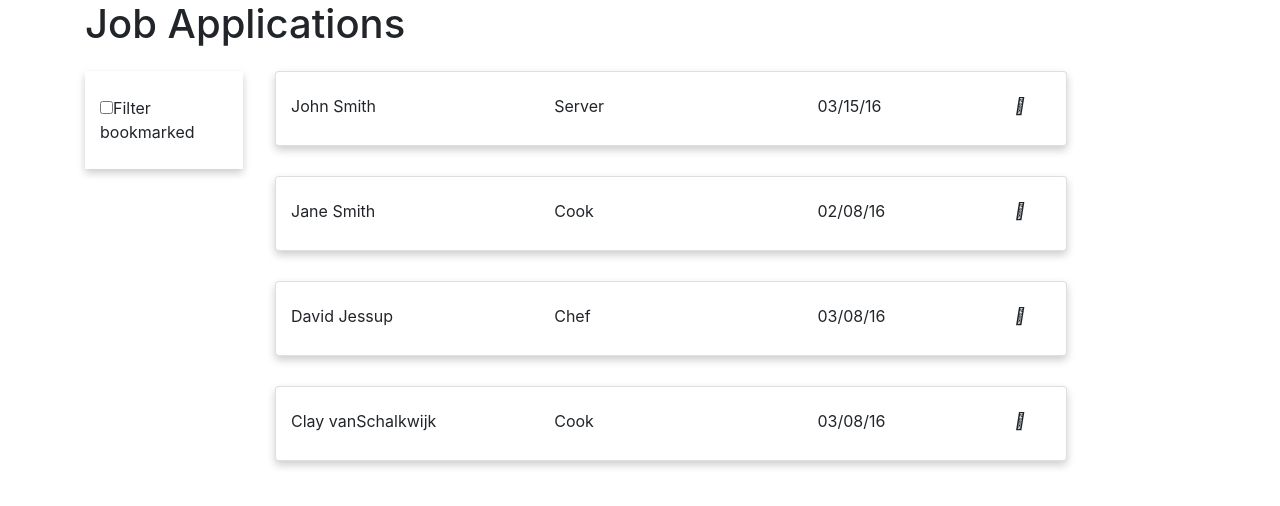
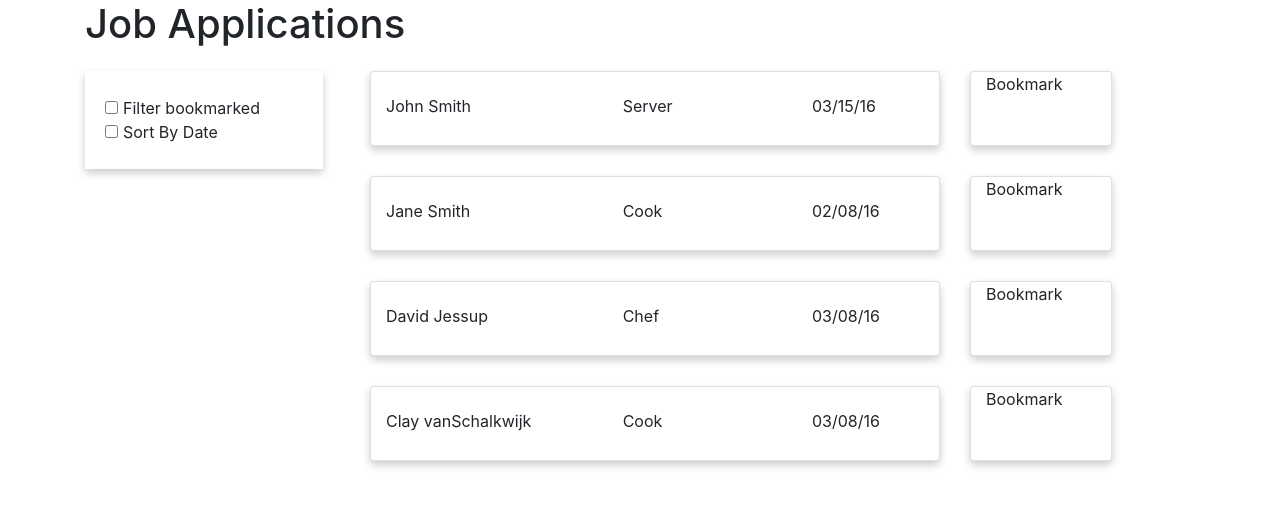
Before and after one commit to jking94/job-application-dashboard, an Angular app: page /dashboard in a window 1280 px wide. Shown: the top 506 px of the page. Built offline with nearby package versions, Linux system fonts and the light colour scheme.

Commit message:
Added state management service + localStorage
Added the state management service to better maintain the state of the front end, while using lots of filters.  As well as added the use of localStorage to persist data even if the user closes the window/tab and re-navigates to it

```diff
--- a/src/app/application-detail/application-detail.component.html
+++ b/src/app/application-detail/application-detail.component.html
@@ -30,8 +30,9 @@
     </div>
   </div>
   <div class="row">
-    <div class="col-10 mx-auto" *ngFor="let day of application.availability | keyvalue">
-      {{day.key}}:{{day.value}}
+    <div class="col-10 mx-auto" *ngFor="let day of application.schedule">
+      {{day.displayName}} :
+      {{day.Hours}}
     </div>
   </div>
   <div class="row">
--- a/src/app/application-detail/application-detail.component.ts
+++ b/src/app/application-detail/application-detail.component.ts
@@ -1,6 +1,7 @@
 import { Component, OnInit } from '@angular/core';
 import { DataService } from '../data.service';
 import { Router } from '@angular/router'
+import { KeyValue } from '@angular/common';
 
 @Component({
   selector: 'app-application-detail',
--- a/src/app/dashboard/dashboard.component.html
+++ b/src/app/dashboard/dashboard.component.html
@@ -9,27 +9,38 @@
 <div class="container">
   <div class="row">
 
-    <div class="col-12 col-md-2">
+    <div class="col-12 col-md-3">
       <div class="row">
         <div class="col-10 card-container">
-          <input type="checkbox" (change)="filterBookmarkedApplications()" />
-          <span>Filter bookmarked</span>
-        </div>
-      </div>
-    </div>
-
-    <div class="col-12 col-md-10">
-      <div class="row" *ngFor="let application of data">
-        <div (click)="viewApplication(application)" class="card col-10">
-          <div style="margin-top:22px" class="row">
-            <p class="col-4">{{application.name}}</p>
-            <p class="col-4">{{application.position}}</p>
-            <p class="col-3">{{application.applied}}</p>
-            <i class="col-1 fas fa-user"></i>
+          <div class="row">
+            <div class="col-12">
+              <input class="filter-checkbox" type="checkbox"
+                (change)="stateManagement.filterBookmarkedApplications()" />
+              <span>Filter bookmarked</span>
+            </div>
+          </div>
+          <div class="row">
+            <div class="col-12">
+              <input class="filter-checkbox" type="checkbox" (change)="stateManagement.sortByDate()" />
+              <span>Sort By Date</span>
+            </div>
           </div>
         </div>
       </div>
     </div>
 
+    <div class="col-12 col-md-9">
+      <div class="row" *ngFor="let application of stateManagement.data">
+        <div (click)="stateManagement.viewApplication(application)" class="card col-8">
+          <div style="margin-top:22px" class="row">
+            <p class="col-5">{{application.name}}</p>
+            <p class="col-4">{{application.position}}</p>
+            <p class="col-3">{{application.applied}}</p>
+          </div>
+        </div>
+        <div (click)="stateManagement.bookmarkApplication(application)" class="card col-2">Bookmark</div>
+      </div>
+    </div>
+
   </div>
 </div>
--- a/src/app/dashboard/dashboard.component.scss
+++ b/src/app/dashboard/dashboard.component.scss
@@ -19,3 +19,7 @@ p{
 .card:hover {
   box-shadow: 0 8px 16px 0 rgba(0,0,0,0.2);
 }
+
+.filter-checkbox{
+  margin:5px;
+}
--- a/src/app/dashboard/dashboard.component.ts
+++ b/src/app/dashboard/dashboard.component.ts
@@ -1,6 +1,5 @@
 import { Component, OnInit } from '@angular/core';
-import { Router } from '@angular/router';
-import { DataService } from '../data.service';
+import { StateManagementService } from '../state-management.service';
 
 
 @Component({
@@ -9,33 +8,10 @@ import { DataService } from '../data.service';
   styleUrls: ['./dashboard.component.scss']
 })
 export class DashboardComponent implements OnInit {
-  data;
-  public showingBookmarked = false;
 
-  constructor(public dataService: DataService, private router: Router) {
-    this.data = this.dataService.sampleData;
-    console.log('Reading local json files');
-    console.log(dataService.sampleData);
-  }
+  constructor(public stateManagement: StateManagementService) { }
 
   ngOnInit() {
   }
 
-  viewApplication(application) {
-    this.dataService.applicationDetail = application;
-    this.router.navigate(['/application-detail']);
-  }
-
-  filterBookmarkedApplications() {
-
-    if (this.showingBookmarked) {
-      this.data = this.dataService.sampleData;
-    } else {
-      this.data = this.data.filter((application) => {
-        return application.bookmarked === true;
-      });
-    }
-    this.showingBookmarked = !this.showingBookmarked;
-  }
-
 }
--- a/src/app/data.service.ts
+++ b/src/app/data.service.ts
@@ -5,12 +5,51 @@ import data from '../sampleData/data.json';
   providedIn: 'root'
 })
 export class DataService {
-  sampleData = data;
+  sampleData;
   applicationDetail;
 
+
   constructor() {
-    this.sampleData.map((application) => {
-      application['bookmarked'] = false;
-    });
+
+    if (localStorage.getItem('inMemoryDB') === null) {
+      localStorage.setItem('inMemoryDB', JSON.stringify(data));
+      this.sampleData = JSON.parse(localStorage.getItem('inMemoryDB'));
+      this.sampleData.map((application) => {
+        application['bookmarked'] = false;
+      });
+      this.sampleData.forEach((x) => {
+        x['schedule'] = [];
+        x['schedule'].push(
+          {
+            Hours: x.availability['M'], displayName: 'Monday'
+          },
+          {
+            Hours: x.availability['T'], displayName: 'Tuesday'
+          },
+          {
+            Hours: x.availability['W'], displayName: 'Wednesday'
+          },
+          {
+            Hours: x.availability['Th'], displayName: 'Thursday'
+          },
+          {
+            Hours: x.availability['F'], displayName: 'Friday'
+          },
+          {
+            Hours: x.availability['S'], displayName: 'Saturday'
+          },
+          {
+            Hours: x.availability['Su'], displayName: 'Sunday'
+          },
+        );
+      });
+      localStorage.setItem('inMemoryDB', JSON.stringify(this.sampleData));
+      console.log(localStorage.getItem('inMemoryDB'));
+
+    } else {
+      this.sampleData = JSON.parse(localStorage.getItem('inMemoryDB'));
+
+    }
+
   }
 }
--- /dev/null
+++ b/src/app/state-management.service.ts
@@ -0,0 +1,58 @@
+import { Injectable } from '@angular/core';
+import { DataService } from '../app/data.service';
+import { Router } from '@angular/router';
+
+@Injectable({
+  providedIn: 'root'
+})
+export class StateManagementService {
+  data;
+  public showingBookmarked = false;
+  public sortedByAscending = false;
+
+  constructor(private dataService: DataService, private router: Router) {
+    this.data = this.dataService.sampleData;
+    console.log('Reading local json files');
+    console.log(dataService.sampleData);
+  }
+
+  viewApplication(application) {
+    this.dataService.applicationDetail = application;
+    this.router.navigate(['/application-detail']);
+  }
+
+  bookmarkApplication(application) {
+    application.bookmarked = !application.bookmarked;
+    localStorage.setItem('inMemoryDB', JSON.stringify(this.dataService.sampleData));
+    console.log(localStorage.getItem('inMemoryDB'));
+  }
+
+  filterBookmarkedApplications() {
+    if (this.showingBookmarked) {
+      this.data = this.dataService.sampleData;
+    } else {
+      this.data = this.data.filter((application) => {
+        return application.bookmarked === true;
+      });
+    }
+    this.showingBookmarked = !this.showingBookmarked;
+  }
+
+  sortByDate() {
+    if (this.sortedByAscending === false) {
+      this.data.sort(function (a, b) {
+        a = new Date(a.applied);
+        b = new Date(b.applied);
+        return a > b ? -1 : a < b ? 1 : 0;
+      });
+    } else {
+      this.data.sort(function (a, b) {
+        a = new Date(a.applied);
+        b = new Date(b.applied);
+        return a > b ? 1 : a < b ? -1 : 0;
+      });
+    }
+    this.sortedByAscending = !this.sortedByAscending;
+  }
+
+}
```
Also changed, not shown: src/app/application.ts (added, +11 -0 lines), 1 other file (tests, documents, lock files or other folders).
